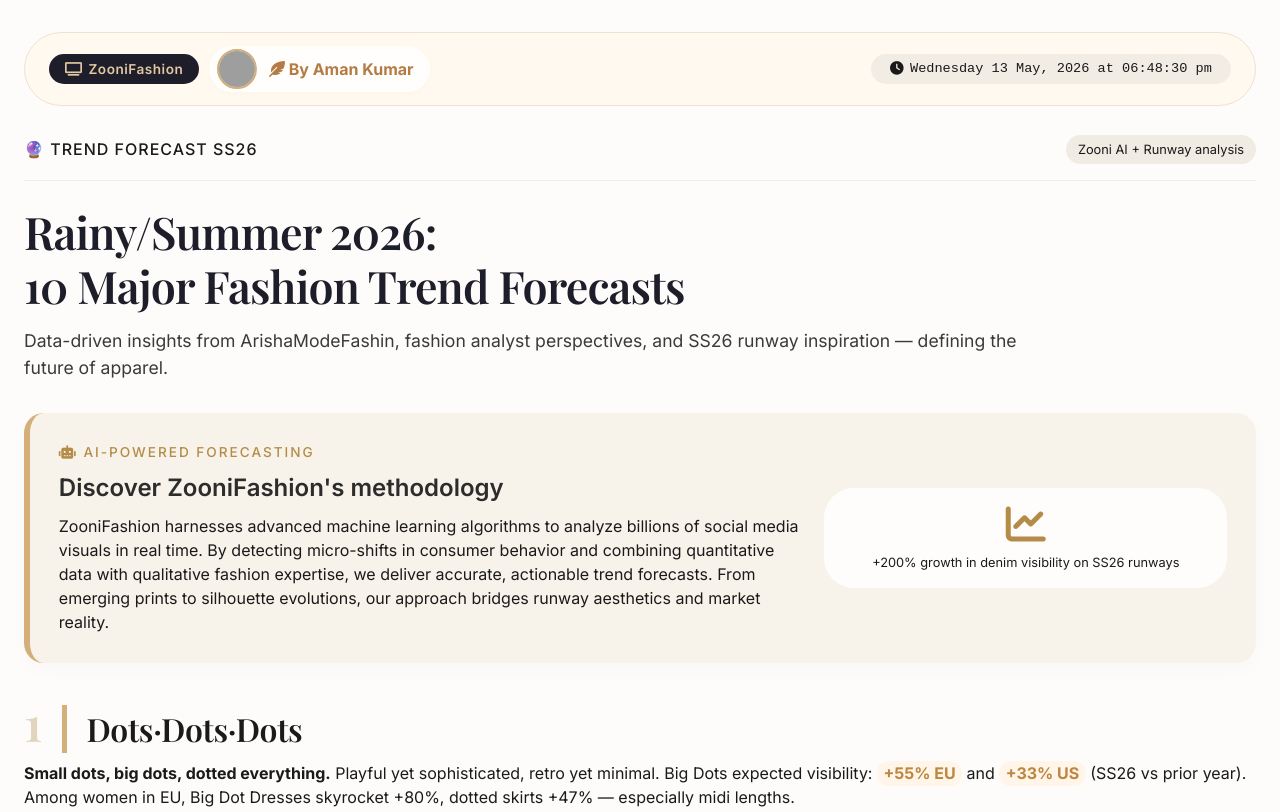
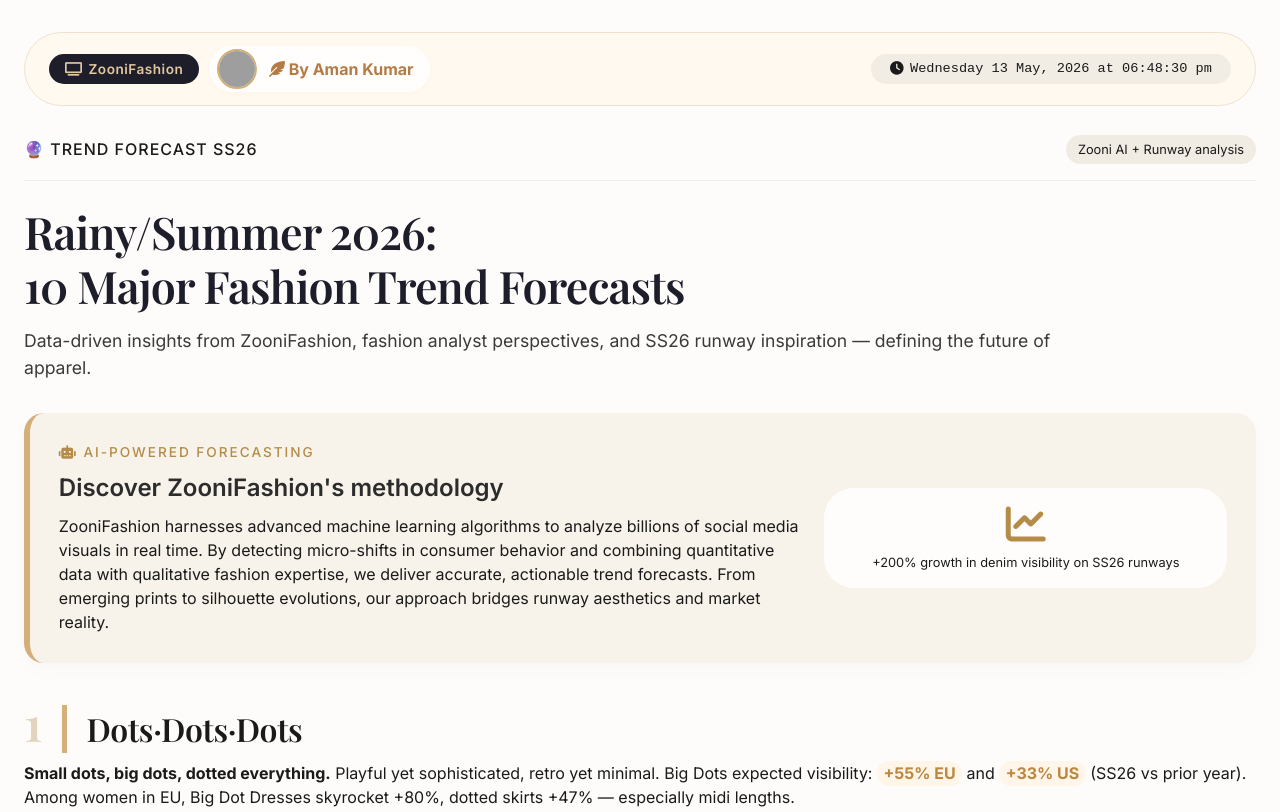
Before and after one commit to arishamodefashion/Spring-Summer-2026-10-Key-Fashion-Trends-Predictions, a plain HTML site: page index.html in a window 1280 px wide. Shown: the top 812 px of the page. Drawn offline with nearby package versions, Linux system fonts and the light colour scheme; grey boxes are pictures that could not be loaded; a web font is replaced by a local one.

Commit message:
Update index.html

```diff
--- a/index.html
+++ b/index.html
@@ -322,7 +322,7 @@
             <span style="font-size: 0.8rem; background: #f0ebe3; padding: 5px 12px; border-radius: 40px;">Zooni AI + Runway analysis</span>
         </div>
         <h1 style="margin-top: 1.5rem;">Rainy/Summer 2026:<br>10 Major Fashion Trend Forecasts </h1>
-        <p style="font-size: 1.1rem; color: #3a3a3a; max-width: 85%; margin-bottom: 1.5rem;">Data-driven insights from ArishaModeFashin, fashion analyst perspectives, and SS26 runway inspiration — defining the future of apparel.</p>
+        <p style="font-size: 1.1rem; color: #3a3a3a; max-width: 85%; margin-bottom: 1.5rem;">Data-driven insights from ZooniFashion, fashion analyst perspectives, and SS26 runway inspiration — defining the future of apparel.</p>
     </div>
 
     <!-- AI Callout Box (page 2 style) -->
```
